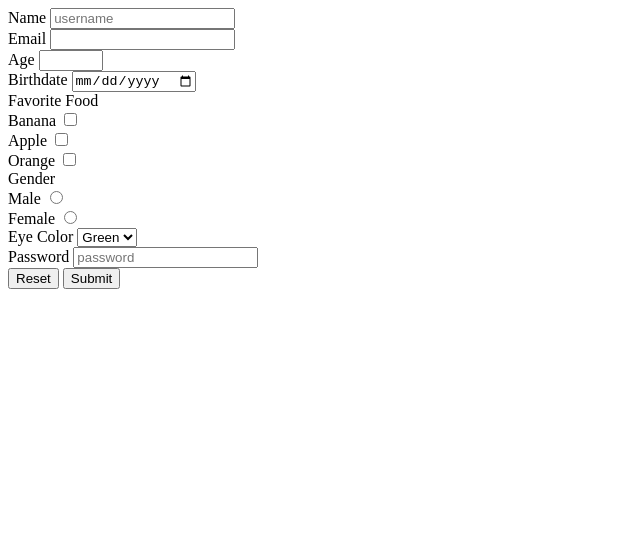
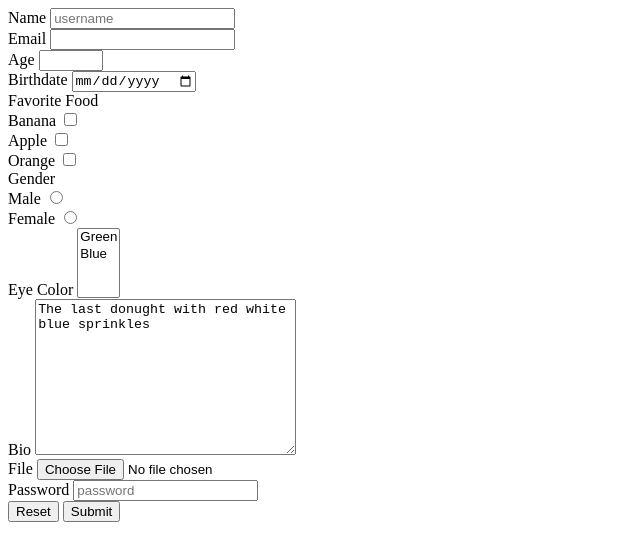
Before and after one commit to Theuri0411/form, a plain HTML site: page index.html in a window 1280 px wide. Shown: the whole page, without its empty margins (0-640 px from the left). Drawn offline with Linux system fonts and the light colour scheme.

Commit message:
added more attributes

```diff
--- a/index.html
+++ b/index.html
@@ -9,7 +9,7 @@
 </head>
 
 <body>
-    <form action="results.html" method="GET">
+    <form action="results.html" method="GET" enctype="multipart/form-data">
         <div>
             <label for="name" id="name">Name
           <input type="text" name="name" placeholder="username" required />
@@ -53,13 +53,27 @@
         </div>
         <div>
             <label for="eyeColor">Eye Color</label>
-            <select name="eyeColor" id="eyeColor">
+            <select name="eyeColor" id="eyeColor" multiple>
           <option value="Green">Green</option>
           <option label="Blue" value="Blue"></option>
         </select>
         </div>
         <div>
-            <label for="password" id="password">Password
+            <label for="bio"> Bio</label>
+            <textarea name="bio" id="bio" cols="30" rows="10">
+The last donught with red white blue sprinkles</textarea
+        >
+      </div>
+      <div>
+        <input type="hidden" name="hidden" value="hi" />
+      </div>
+      <div>
+        <label for="file">File</label>
+        <input type="file" name="file" id="file" />
+      </div>
+      <div>
+        <label for="password" id="password"
+          >Password
           <input
             type="password"
             name="password"
@@ -67,10 +81,9 @@
             required
           />
         </label>
-        </div>
-        <button type="reset">Reset</button>
-        <button>Submit</button>
+      </div>
+      <button type="reset">Reset</button>
+      <button>Submit</button>
     </form>
-</body>
-
+  </body>
 </html>
```
